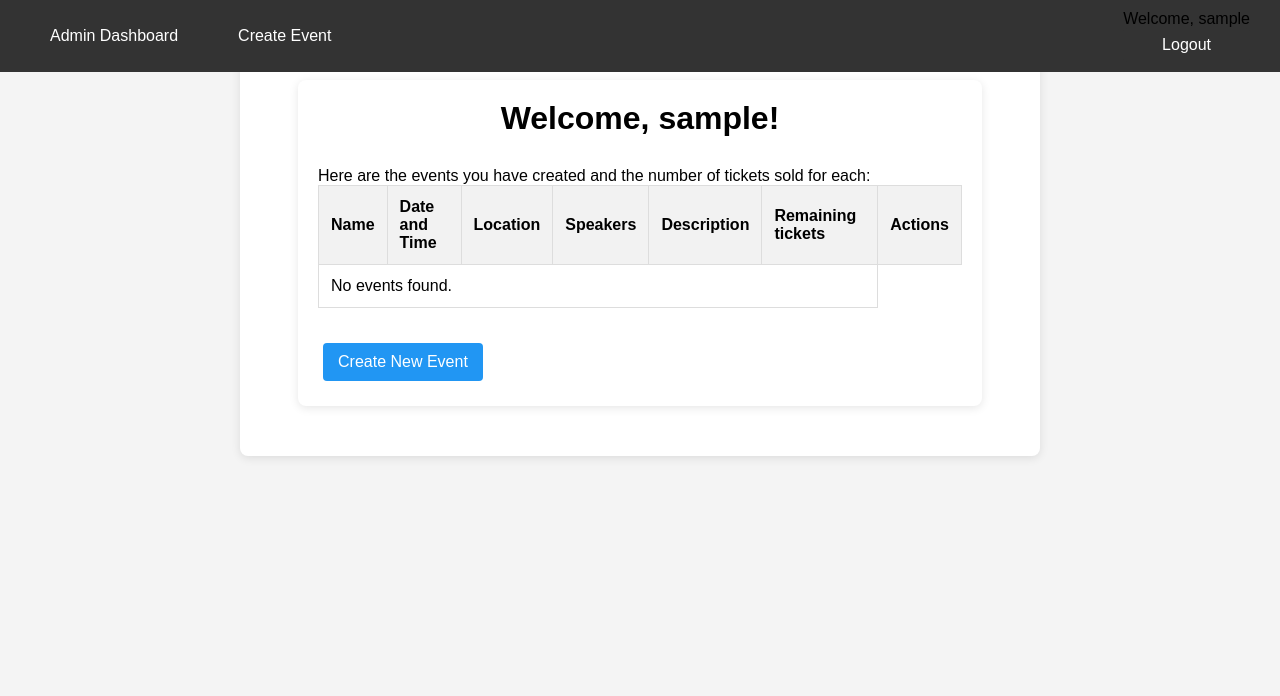
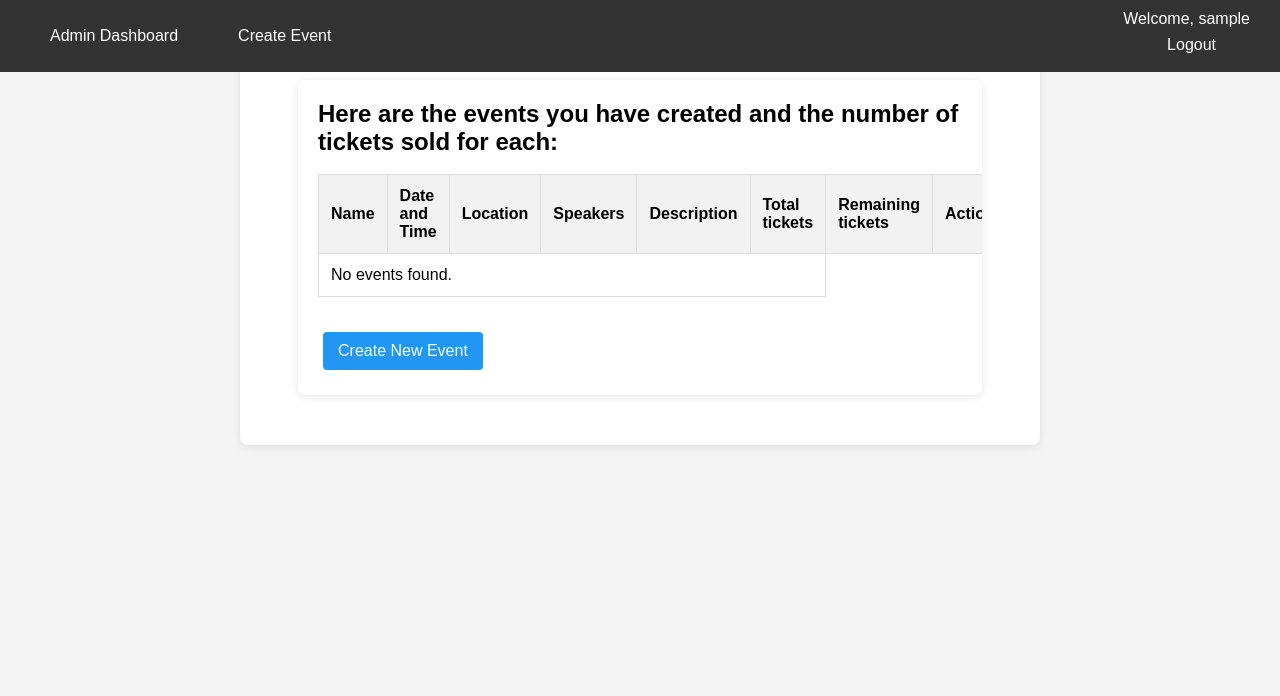
Before and after one commit to gcivil-nyu-org/wed-fall24-team3, a Django app: page /creator/ in a window 1280 px wide. Shown: the top 696 px of the page. Run offline with Django 5.2, Linux system fonts and the light colour scheme; the visitor is signed in with stand-in values (Sample User, id 1).

Commit message:
dashboard ui changes, added profile in dashboard

```diff
--- a/eventsphere/events/forms.py
+++ b/eventsphere/events/forms.py
@@ -19,6 +19,7 @@ class EventForm(forms.ModelForm):
             "latitude",
             "longitude",
             "image",
+            "numTickets"
         ]
         widgets = {
             "latitude": forms.HiddenInput(),
--- a/eventsphere/events/models.py
+++ b/eventsphere/events/models.py
@@ -48,6 +48,11 @@ class Event(models.Model):
         CreatorProfile, on_delete=models.CASCADE, null=True, blank=True
     )
     numTickets = models.IntegerField(null=True, blank=True)
+    ticketsSold = models.IntegerField(default=0)
+
+    @property
+    def tickets_left(self):
+        return self.numTickets - self.ticketsSold if self.numTickets >= self.ticketsSold else 0
 
     def __str__(self):
         return self.name
--- a/eventsphere/events/templates/base.html
+++ b/eventsphere/events/templates/base.html
@@ -104,19 +104,23 @@
 <nav>
     <ul>
         {% if user.is_authenticated %}
-            {% if user.is_staff or user.is_superuser %}
+            {% if user.is_superuser %}
                 <li><a href="{% url 'event_list' %}">Admin Dashboard</a></li>
+                <li><a href="{% url 'create_event' %}">Create Event</a></li>
+            {% elif  user.is_staff %}
+                <li><a href="{% url 'creator_profile' %}">Profile</a></li>
+                <li><a href="{% url 'creator_dashboard' %}">Your Dashboard</a></li>
                 <li><a href="{% url 'create_event' %}">Create Event</a></li>
             {% else %}
                 <li><a href="{% url 'user_home' %}">Home</a></li>
                 <li><a href="{% url 'user_event_list' %}">Events</a></li>
                 <li><a href="{% url 'user_profile' %}">Profile</a></li>
             {% endif %}
-            <li style="margin-left: auto;">
+            <li style="margin-left: auto; color: white;">
                 Welcome, {{ user.username }}
-                <form action="{% url 'logout' %}" method="POST">
+                <form action="{% url 'logout' %}" method="POST" style="display: inline;">
                     {% csrf_token %}
-                    <a href="#" onclick="this.closest('form').submit()">Logout</a>
+                    <a href="#" onclick="this.closest('form').submit()" style="color: white; margin-left: 10px;">Logout</a>
                 </form>
             </li>
         {% else %}
--- a/eventsphere/events/templates/events/create_event.html
+++ b/eventsphere/events/templates/events/create_event.html
@@ -206,6 +206,9 @@
             <label for="id_image">Event Image</label>
             <input type="file" id="id_image" name="image" accept="image/*">
 
+            <label for="id_numTickets">Total Number of Tickets</label>
+            <input type="number" id="id_numTickets" name="numTickets" placeholder="Enter number of tickets available" min="1" required>
+
             <input type="hidden" id="id_latitude" name="latitude">
             <input type="hidden" id="id_longitude" name="longitude">
 
--- a/eventsphere/events/templates/events/creator_dashboard.html
+++ b/eventsphere/events/templates/events/creator_dashboard.html
@@ -57,6 +57,7 @@
             padding: 20px;
             border-radius: 8px;
             box-shadow: 0 2px 10px rgba(0, 0, 0, 0.1);
+            overflow-x: auto;
         }
 
         h1 {
@@ -147,9 +148,9 @@
     </style>
 </head>
 <div class="container">
-    <h1>Welcome, {{ user.username }}!</h1>
-    <p>Here are the events you have created and the number of tickets sold for each:</p>
-
+    <!-- <h1>Welcome, {{ user.username }}!</h1> -->
+    <h2>Here are the events you have created and the number of tickets sold for each:</h2>
+    <br>
     <table>
         <tr>
             <th>Name</th>
@@ -157,6 +158,7 @@
             <th>Location</th>
             <th>Speakers</th>
             <th>Description</th>
+            <th>Total tickets</th>
             <th>Remaining tickets</th>
             <th>Actions</th>
         </tr>
@@ -168,6 +170,7 @@
                 <td>{{ event.speakers }}</td>
                 <td>{{ event.schedule }}</td>
                 <td>{{ event.numTickets }}</td>
+                <td>{{ event.tickets_left }}</td>
                 <td>
                     <a href="{% url 'update_event' event.id %}" class="btn-edit">Edit</a>
                     <a href="{% url 'delete_event' event.id %}" class="btn-delete">Delete</a>
@@ -182,7 +185,7 @@
 
     <!-- Call to action buttons -->
     <div style="margin-top: 20px;">
-        <a href="{% url 'creator_creates_event' %}" class="cta-button">Create New Event</a>
+        <a href="{% url 'create_event' %}" class="cta-button">Create New Event</a>
         <!-- <form action="{% url 'creator_login' %}" method="POST" style="display:inline-block;">
             {% csrf_token %}
             <button type="submit" class="cta-button" style="background-color: #f44336;">Logout</button>
--- a/eventsphere/events/urls.py
+++ b/eventsphere/events/urls.py
@@ -35,7 +35,7 @@ urlpatterns = [
         "creator/", views.creator_dashboard, name="creator_dashboard"
     ),  # creator dashboard url
     path("creatorprofile/", views.creator_profile, name="creator_profile"),
-    path("creatorcreates/", views.creator_creates_event, name="creator_creates_event"),
+    # path("creatorcreates/", views.creator_creates_event, name="creator_creates_event"),
     # Authentication URLs
     path(
         "userlogin/",
--- a/eventsphere/events/views.py
+++ b/eventsphere/events/views.py
@@ -43,10 +43,12 @@ def login_view(request):
             login(request, user)
 
             # Check if the user is an admin or a regular user
-            if user.is_staff or user.is_superuser:
+            if user.is_superuser:
                 return redirect(
                     "event_list"
                 )  # Admin is redirected to event_list (admin dashboard)
+            elif CreatorProfile.objects.filter(creator=request.user).exists():
+                return redirect("creator_dashboard")
             else:
                 return redirect("user_home")  # Regular user is redirected to user_home
     else:
@@ -165,21 +167,6 @@ def creator_signup(request):
     return render(request, "events/creator_signup.html", {"form": form})
 
 
-def creator_signup(request):
-    if request.method == "POST":
-        form = UserCreationForm(request.POST)
-        if form.is_valid():
-            creator = form.save(commit=False)
-            creator.is_staff = True
-            creator.is_superuser = False
-            creator.save()
-            login(request, creator)
-            return redirect("creator_profile")
-    else:
-        form = UserCreationForm()
-    return render(request, "events/creator_signup.html", {"form": form})
-
-
 def signup(request):
     if request.method == "POST":
         username = request.POST.get("username")
@@ -204,34 +191,34 @@ def signup(request):
     return render(request, "events/signup.html")
 
 
-@login_required
-def creator_creates_event(request):
-    if request.method == "POST":
-        form = EventForm(request.POST)
-        if form.is_valid():
-            event = form.save(commit=False)
-            event.created_by = request.user.creatorprofile
-            event.save()
-            events = Event.objects.filter(created_by=request.user.creatorprofile)
-            return render(request, "events/creator_dashboard.html", {"events": events})
-    else:
-        form = EventForm()
-    return render(request, "events/creator_creates_event.html", {"form": form})
+# @login_required
+# def creator_creates_event(request):
+#     if request.method == "POST":
+#         form = EventForm(request.POST)
+#         if form.is_valid():
+#             event = form.save(commit=False)
+#             event.created_by = request.user.creatorprofile
+#             event.save()
+#             events = Event.objects.filter(created_by=request.user.creatorprofile)
+#             return render(request, "events/creator_dashboard.html", {"events": events})
+#     else:
+#         form = EventForm()
+#     return render(request, "events/creator_creates_event.html", {"form": form})
 
 
-@login_required
-def creator_creates_event(request):
-    if request.method == "POST":
-        form = EventForm(request.POST)
-        if form.is_valid():
-            event = form.save(commit=False)
-            event.created_by = request.user.creatorprofile
-            event.save()
-            events = Event.objects.filter(created_by=request.user.creatorprofile)
-            return render(request, "events/creator_dashboard.html", {"events": events})
-    else:
-        form = EventForm()
-    return render(request, "events/creator_creates_event.html", {"form": form})
+# @login_required
+# def creator_creates_event(request):
+#     if request.method == "POST":
+#         form = EventForm(request.POST)
+#         if form.is_valid():
+#             event = form.save(commit=False)
+#             event.created_by = request.user.creatorprofile
+#             event.save()
+#             events = Event.objects.filter(created_by=request.user.creatorprofile)
+#             return render(request, "events/creator_dashboard.html", {"events": events})
+#     else:
+#         form = EventForm()
+#     return render(request, "events/creator_creates_event.html", {"form": form})
 
 
 @login_required
@@ -241,6 +228,7 @@ def create_event(request):
         if form.is_valid():
             event = form.save(commit=False)
             image = request.FILES.get("image")
+            event.created_by = request.user.creatorprofile
 
             if image:
                 # Upload the image to S3
@@ -261,7 +249,9 @@ def create_event(request):
 
             event.save()
             messages.success(request, "Event created successfully!")
-            return redirect("event_list")
+            if request.user.is_superuser:
+                return redirect("event_list")
+            return redirect("creator_dashboard")
     else:
         form = EventForm()
 
@@ -377,9 +367,17 @@ def buy_tickets(request, event_id):
             ticket.user = request.user
             ticket.event = event
 
-            # Save the updated event object
-            # to reflect the new numTickets value
-            ticket.save()  # Save the ticket after event has been updated
+            if ticket.quantity > event.tickets_left:
+                messages.error(request, "Not enough tickets available!")
+                return render(request, "events/buy_tickets.html", {"event": event, "form": form})
+
+            # Save the ticket
+            ticket.save()
+
+            # Update the event's ticketsSold
+            event.ticketsSold += ticket.quantity
+            event.save(update_fields=["ticketsSold"])
+
             messages.success(request, "Ticket purchased successfully!")
             return redirect("user_profile")
 
```
Also changed, not shown: eventsphere/events/migrations/0008_merge_20241029_0323.py (added), eventsphere/events/migrations/0009_event_ticketssold.py (added), eventsphere/events/migrations/0010_alter_event_ticketssold.py (added).
